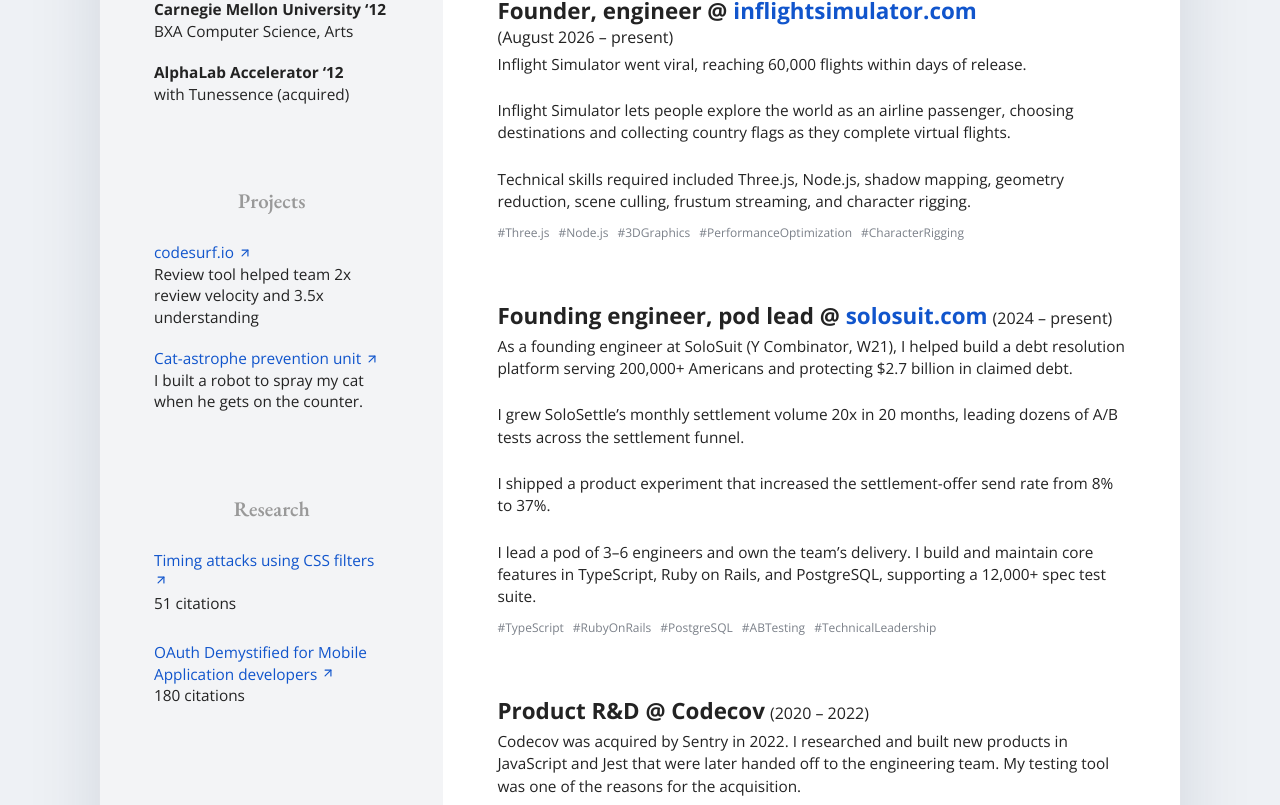
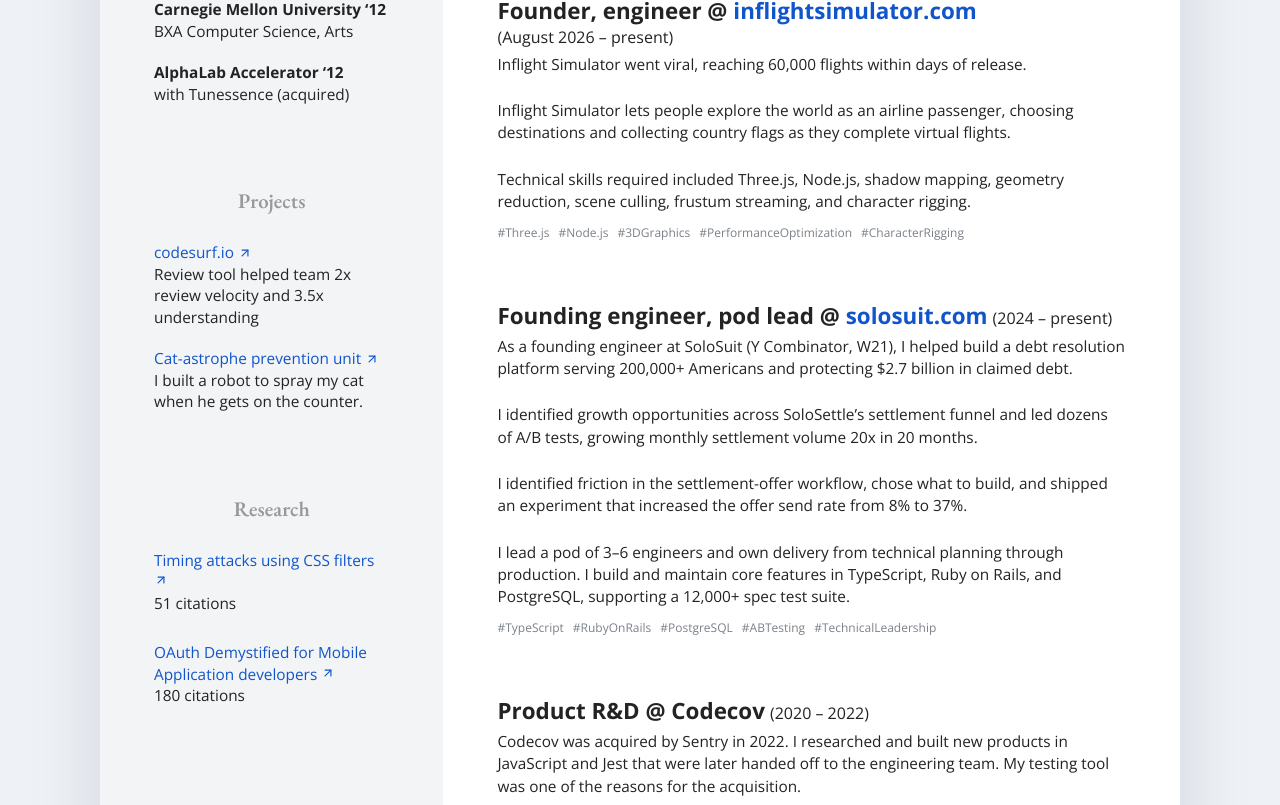
Before and after one commit to robertkotcher/robertkotcher.com, a Next.js app: page / in a window 1280 px wide. Shown: the part 408-1213 px from the top of the page. Built offline with nearby package versions, Linux system fonts and the light colour scheme.

Commit message:
Highlight SoloSuit product judgment and end-to-end ownership

```diff
--- a/app/Resume.tsx
+++ b/app/Resume.tsx
@@ -204,16 +204,19 @@
                 protecting $2.7 billion in claimed debt.
               </p>
               <p data-background="growth">
-                I grew SoloSettle’s monthly settlement volume 20x in 20 months,
-                leading dozens of A/B tests across the settlement funnel.
+                I identified growth opportunities across SoloSettle’s settlement funnel
+                and led dozens of A/B tests, growing monthly settlement volume
+                20x in 20 months.
               </p>
               <p data-background="product">
-                I shipped a product experiment that increased the settlement-offer
-                send rate from 8% to 37%.
+                I identified friction in the settlement-offer workflow, chose what to
+                build, and shipped an experiment that increased the offer send
+                rate from 8% to 37%.
               </p>
               <p data-background="engineering">
-                I lead a pod of 3–6 engineers and own the team’s delivery. I build
-                and maintain core features in TypeScript, Ruby on Rails, and
+                I lead a pod of 3–6 engineers and own delivery from technical planning
+                through production. I build and maintain core features in
+                TypeScript, Ruby on Rails, and
                 PostgreSQL, supporting a 12,000+ spec test suite.
               </p>
 
--- a/app/resumePdf.ts
+++ b/app/resumePdf.ts
@@ -1,2 +1,2 @@
 // Updated by npm run export:resume whenever the PDFs change.
-export const resumePdfUrl = "/robert-kotcher-resume.pdf?v=1d8137e6d854";
+export const resumePdfUrl = "/robert-kotcher-resume.pdf?v=b196b3f6bcf6";
```
Also changed, not shown: 1 other file (tests, documents, lock files or other folders).
